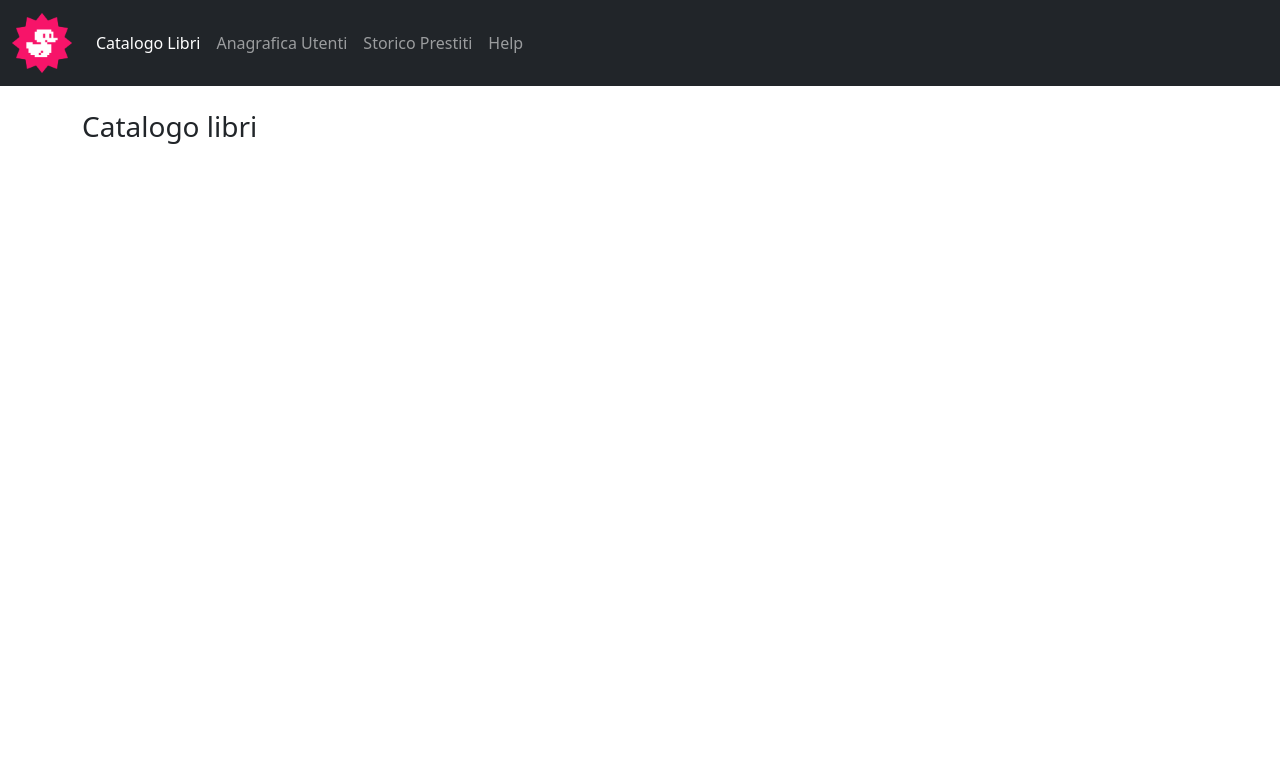
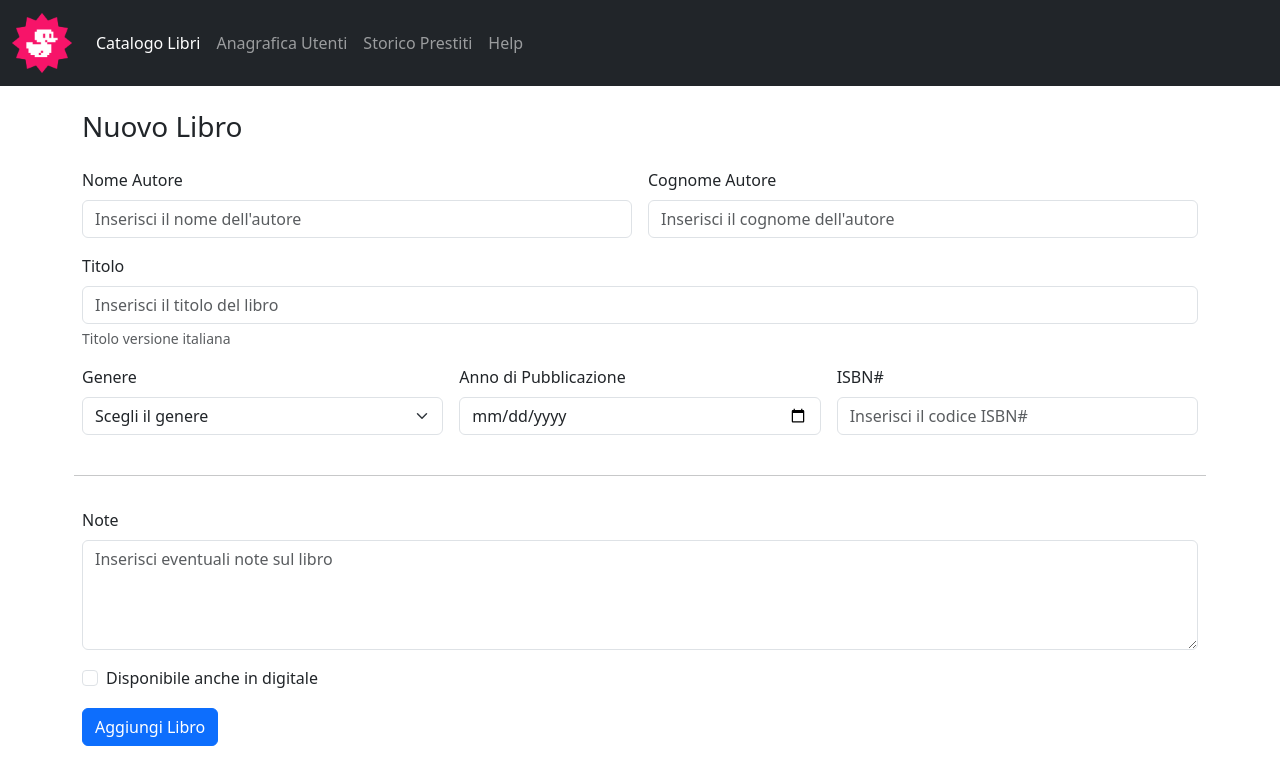
Before and after one commit to FrancescoBenassi/html-css-bootstrap-dashboard, a plain HTML site: page newbook.html in a window 1280 px wide. Drawn offline with nearby package versions, Linux system fonts and the light colour scheme.

Commit message:
feat: added content main

```diff
--- a/newbook.html
+++ b/newbook.html
@@ -3,7 +3,7 @@
 <head>
     <meta charset="UTF-8">
     <meta name="viewport" content="width=device-width, initial-scale=1.0">
-    <title>Document</title>
+    <title>Nuovo Libro</title>
     <!-- BS -->
     <link href="https://cdn.jsdelivr.net/npm/bootstrap@5.3.3/dist/css/bootstrap.min.css" rel="stylesheet"
         integrity="sha384-QWTKZyjpPEjISv5WaRU9OFeRpok6YctnYmDr5pNlyT2bRjXh0JMhjY6hW+ALEwIH" crossorigin="anonymous">
@@ -45,8 +45,57 @@
     <main>
         <div class="container">
             <!-- titolo del main -->
-                <h1 class="fw-light fs-3 text my-4">Catalogo libri</h1>
+                <h1 class="fs-3 text my-4">Nuovo Libro</h1>
             <!-- /titolo del main -->
+            <!-- contenuto del main -->
+            <form class="row g-3">
+                <div class="col-6">
+                  <label for="name" class="form-label fw-medium">Nome Autore</label>
+                  <input type="text" class="form-control" id="name" placeholder="Inserisci il nome dell'autore">
+                </div>
+                <div class="col-6">
+                  <label for="surname" class="form-label fw-medium">Cognome Autore</label>
+                  <input type="text" class="form-control" id="surname" placeholder="Inserisci il cognome dell'autore">
+                </div>
+                <div class="col-12">
+                  <label for="title" class="form-label fw-medium">Titolo</label>
+                  <input type="text" class="form-control" id="title" placeholder="Inserisci il titolo del libro" aria-describedby="titleHelp">
+                  <div id="titleHelp" class="form-text">Titolo versione italiana</div>
+                </div>
+                <div class="col-md-4">
+                  <label for="gender" class="form-label fw-medium">Genere</label>
+                  <select class="form-select" id="gender">
+                    <option selected>Scegli il genere</option>
+                    <option value="Maschio">Maschio</option>
+                    <option value="Femmina">Femmina</option>
+                  </select>
+                </div>
+                <div class="col-md-4">
+                    <label for="date" class="form-label fw-medium">Anno di Pubblicazione</label>
+                    <input type="date" class="form-control" id="date">
+                </div>
+                <div class="col-md-4 mb-4">
+                  <label for="isbn" class="form-label fw-medium">ISBN#</label>
+                  <input type="text" class="form-control" id="isbn" placeholder="Inserisci il codice ISBN#">
+                </div>
+                <hr>
+                <div class="col-12">
+                    <label for="note" class="form-label fw-medium">Note</label>
+                    <textarea class="form-control" placeholder="Inserisci eventuali note sul libro" id="note" rows="4"></textarea>
+                  </div>
+                <div class="col-12">
+                  <div class="form-check">
+                    <input class="form-check-input" type="checkbox" id="gridCheck">
+                    <label class="form-check-label" for="gridCheck">
+                      Disponibile anche in digitale
+                    </label>
+                  </div>
+                </div>
+                <div class="col-12">
+                  <button type="submit" class="btn btn-primary">Aggiungi Libro</button>
+                </div>
+              </form>
+            <!-- /contenuto del main -->
         </div>
     </main>
     <!-- /contenuto della pagina -->
```
